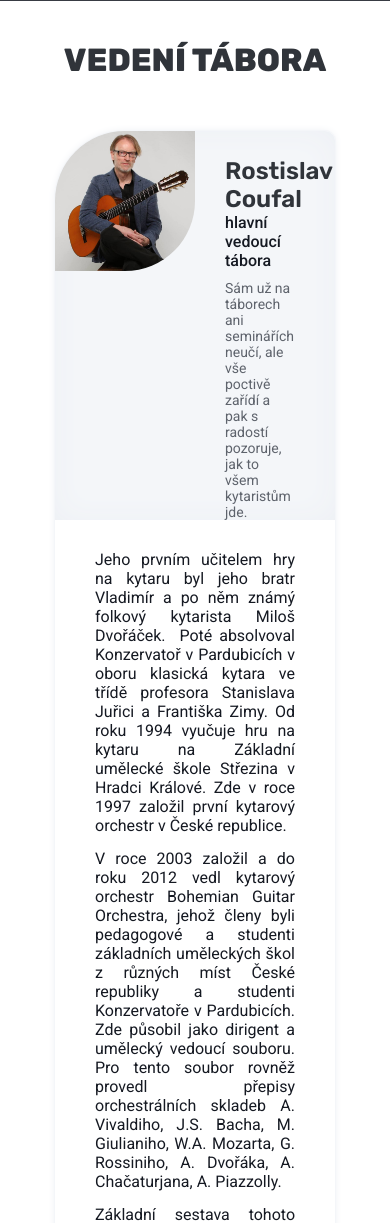
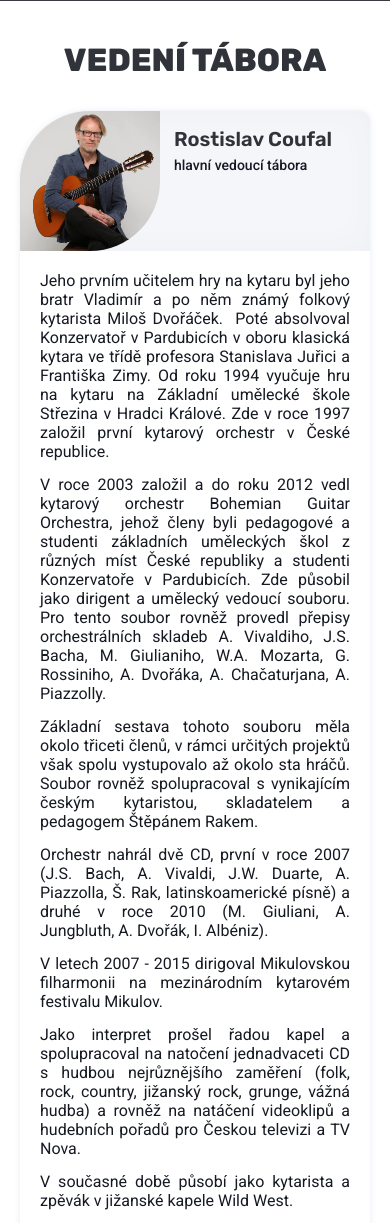
Before and after one commit to KlaraHemplova/summer-camp-with-guitar, a PHP site: page /pages/campLeadership.php in a window 390 px wide. Shown: the part 373-1596 px from the top of the page. Run offline with PHP 8.4, Linux system fonts and the light colour scheme.

Commit message:
LEADERSHIP RESPONSIBILITY

```diff
--- a/css/leadership.css
+++ b/css/leadership.css
@@ -28,7 +28,7 @@
 
 .leader-header {
     width: 100%;
-    padding: 26px 40px 0px 170px;
+    padding: 26px 30px 0px 170px;
     min-height: 140px;
     border-radius: 70px 10px 0 0;
 }
@@ -49,7 +49,7 @@
     flex-direction: column;
     row-gap: 14px;
     width: 100%;
-    padding: 30px 40px;
+    padding: 30px;
 }
 .leader-about > h4 {
     margin-bottom: -9px;
--- a/css/responsibility.css
+++ b/css/responsibility.css
@@ -55,6 +55,17 @@
     /* CAMP SPECIALIZATION videos */
     .video > iframe {
         width: 305px;
+    }
+
+
+    /**********************************/
+    /*********** LEADERSHIP ***********/
+    /**********************************/
+    .leader > img {
+        left: 0;
+    }
+    .leader-box {
+        width: 100%;
     }
 
 
@@ -281,6 +292,17 @@
 
 
     /**********************************/
+    /*********** LEADERSHIP ***********/
+    /**********************************/
+    .leader-comment {
+        font-size: 13px;
+    }
+    .leader-header {
+        padding: 16px 30px 0px 160px;
+    }
+
+
+    /**********************************/
     /******** PAYMENT AND RULES *******/
     /**********************************/
     .payment-section {
@@ -399,6 +421,30 @@
 
 
     /**********************************/
+    /*********** LEADERSHIP ***********/
+    /**********************************/
+    .leader {
+        margin-top: 30px;
+    }
+    .leader-header {
+        padding: 16px 20px 0px 154px;
+    }
+    .leader-header > h2 {
+        font-size: 20px;
+    }
+    .leader-position {
+        font-size: 14px;
+        margin-top: 6px;
+    }
+    .leader-comment {
+        display: none;
+    }
+    .leader-about {
+        padding: 20px;
+    }
+
+
+    /**********************************/
     /*********** APPLICATION **********/
     /**********************************/
 
--- a/pages/campLeadership.php
+++ b/pages/campLeadership.php
@@ -103,7 +103,7 @@
                     </div>
 
                     <div class="leader-about">
-                        <p>Narodila se v únoru 2003. Studuje 3. ročník Vysokou školu v Liberci obor Učitelství pro mateřskou školu. Na Střezinu začala chodit už od 4 let, kde se 10 let učila baletu a mezitím začala chodit na klasickou kytaru k Julii Coufalové. Na klasickou kytaru hrála 7 let, pokračuje v ní i nadále. Zde navštěvovala i populární zpěv u Aleny Kubínové. Hra na kytaru, převážně v souboru, jí dala obrovské možnosti, objevení jejího zpěvu, prohloubení lásky k hudbě a mnoha pravých přátel. Na semináře a tábory jezdí už pár let, je to pro ní vždy radost. Ráda sportuje, zpívá a chodí na procházky. Ze všeho nejraději tráví čas se svými přáteli u šálku kávy.</p>
+                        <p>Narodila se v únoru 2003. Studuje Vysokou školu v Liberci, obor Učitelství pro mateřskou školu. Na Střezinu začala chodit už od 4 let, kde se 10 let učila baletu a mezitím začala chodit na klasickou kytaru k Julii Coufalové. Na klasickou kytaru hrála 7 let a pokračuje v ní i nadále. Na Střezině navštěvovala i populární zpěv u Aleny Kubínové. Hra na kytaru, převážně v souboru, jí dala obrovské možnosti – objevení jejího zpěvu, prohloubení lásky k hudbě a mnoha pravých přátel. Na semináře a tábory jezdí už pár let, je to pro ni vždy radost. Ráda sportuje, zpívá a chodí na procházky. Ze všeho nejraději tráví čas se svými přáteli u šálku kávy.</p>
                     </div>
                 </div>
             </div>
```
